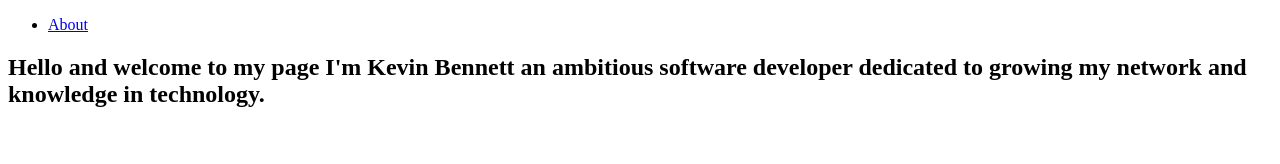
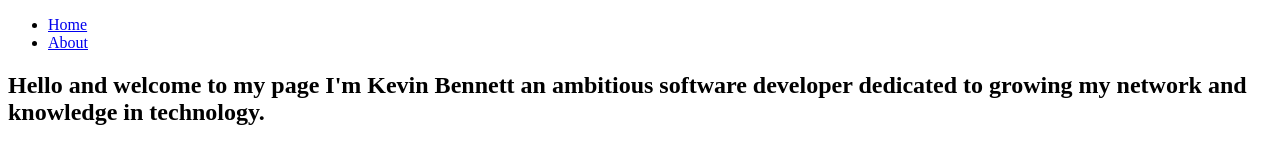
Before and after one commit to bennettkevin/bennettkevin.github.io, a plain HTML site: page index.html in a window 1280 px wide. Drawn offline with nearby package versions, Linux system fonts and the light colour scheme.

Commit message:
Made Some Changes

```diff
--- a/index.html
+++ b/index.html
@@ -8,17 +8,20 @@
     <link rel="stylesheet" href="index.css">
   </head>
   <body>
-    <navbar>
-      <ul>
-        <li><a id="about-link" href="#" onclick="aboutPage()">About</a></li>
-      </ul>
+    <script src="https://ajax.googleapis.com/ajax/libs/jquery/3.7.1/jquery.min.js"></script>
+    <div id="sidebar">
+      <navbar>
+        <ul>
+            <li><a id="home-link" href="index.html">Home</a></li>
+            <li><a id="about-link" href="pages/about/about.html">About</a></li>
+        </ul>
     </navbar>
+    </div>
     <div id="page">
       <section id="page-intro">
         <h2>Hello and welcome to my page I'm Kevin Bennett an ambitious software developer dedicated to growing my network and knowledge in technology.</h2>
       </section>
     </div>
-    <script src="https://ajax.googleapis.com/ajax/libs/jquery/3.7.1/jquery.min.js"></script>
 	  <script src="index.js"></script>
   </body>
 </html>
--- a/index.js
+++ b/index.js
@@ -4,5 +4,5 @@ const page = document.querySelector('#page')
 
 
 function aboutPage () {
-    page.innerHTML($("#page").load('pages/about/about.html'));
+    page.innerHTML($("#sidebar").load('pages/Sidebar/sidebar.html'));
 }
```
Also changed, not shown: pages/Sidebar/sidebar.html (added, +9 -0 lines), pages/about/about.html (+6 -0 lines).
